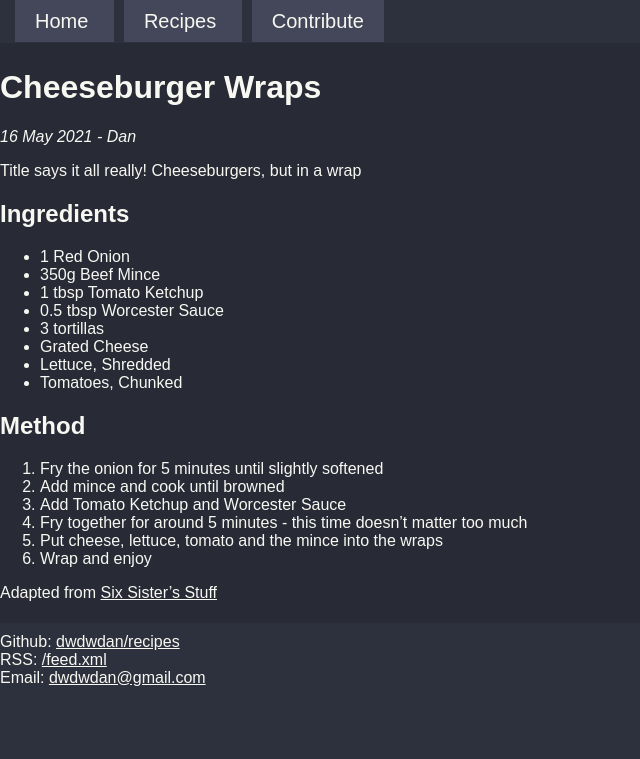
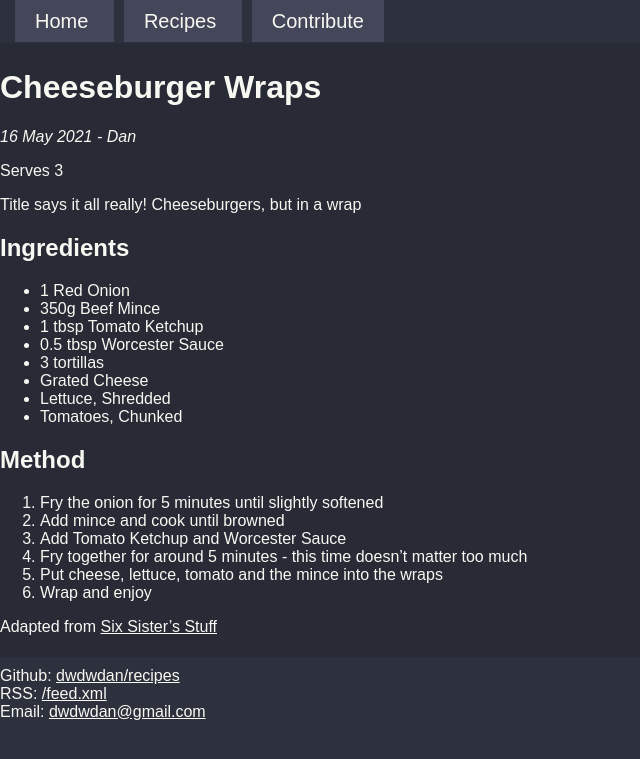
Before and after one commit to dwdwdan/recipes, a Jekyll site: the page built from _posts/2021-05-16-Cheeseburger-Wraps.md, in a window 1280 px wide. Shown: the top 759 px of the page, without its empty margins (0-640 px from the left). Built offline with Jekyll 4.4.1, drawn with Linux system fonts in a browser that asks for light colours.

Commit message:
Added serves metadata to existing posts
Added information as new line in post layout

```diff
--- a/_layouts/post.html
+++ b/_layouts/post.html
@@ -3,5 +3,6 @@ layout: default
 ---
 <h1>{{ page.title }}</h1>
 <p class="byline"> {{ page.date | date_to_string }} - {{ page.author }}</p>
+<p class="serves"> Serves {{ page.serves }}</p>
 <p> {{ page.shortDesc | markdownify }} </p>
 {{ content }}
--- a/_posts/2021-05-16-Cheeseburger-Wraps.md
+++ b/_posts/2021-05-16-Cheeseburger-Wraps.md
@@ -2,6 +2,7 @@
 title: Cheeseburger Wraps
 shortDesc: Title says it all really! Cheeseburgers, but in a wrap
 author: Dan
+serves: 3
 ---
 
 ## Ingredients
```
Also changed, not shown: _posts/2021-05-16-Tikka-Flatbreads.md (+1 -0 lines).
